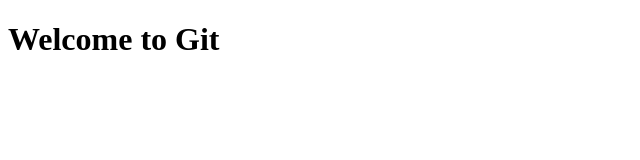
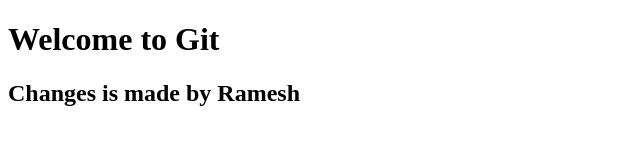
Before and after one commit to johnrameshaccet/agaram-b2, a plain HTML site: page index.html in a window 1280 px wide. Shown: the whole page, without its empty margins (0-640 px from the left). Drawn offline with Linux system fonts and the light colour scheme.

Commit message:
Added h2 with branch name

```diff
--- a/index.html
+++ b/index.html
@@ -7,5 +7,7 @@
 </head>
 <body>
     <h1>Welcome to Git</h1>
+
+    <h2>Changes is made by Ramesh</h2>
 </body>
 </html>
```
